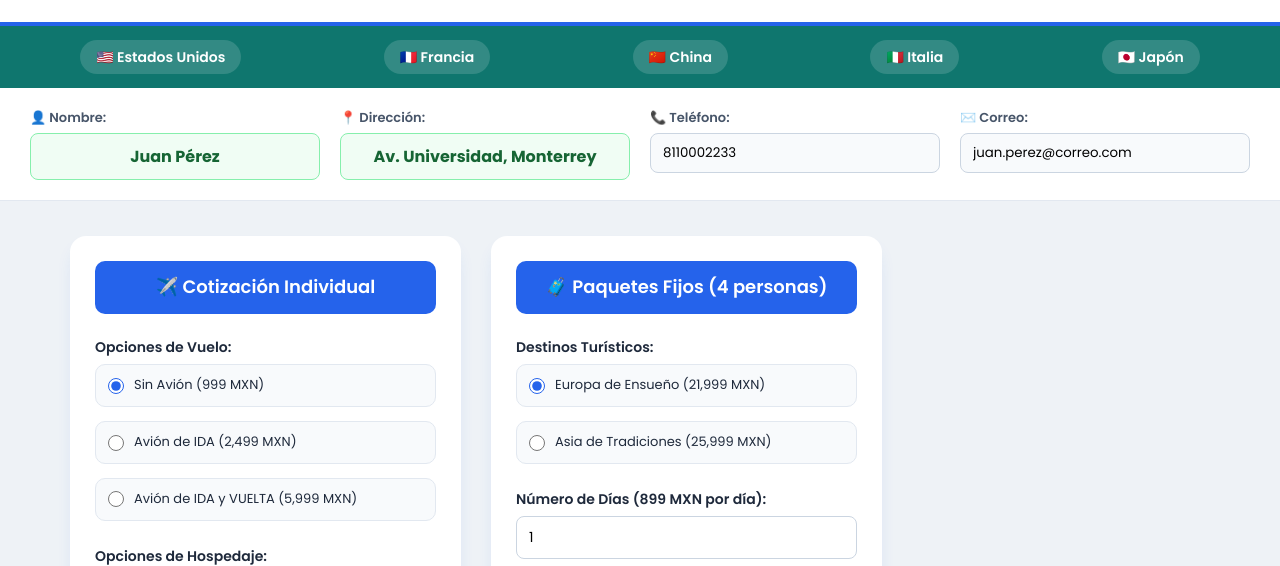
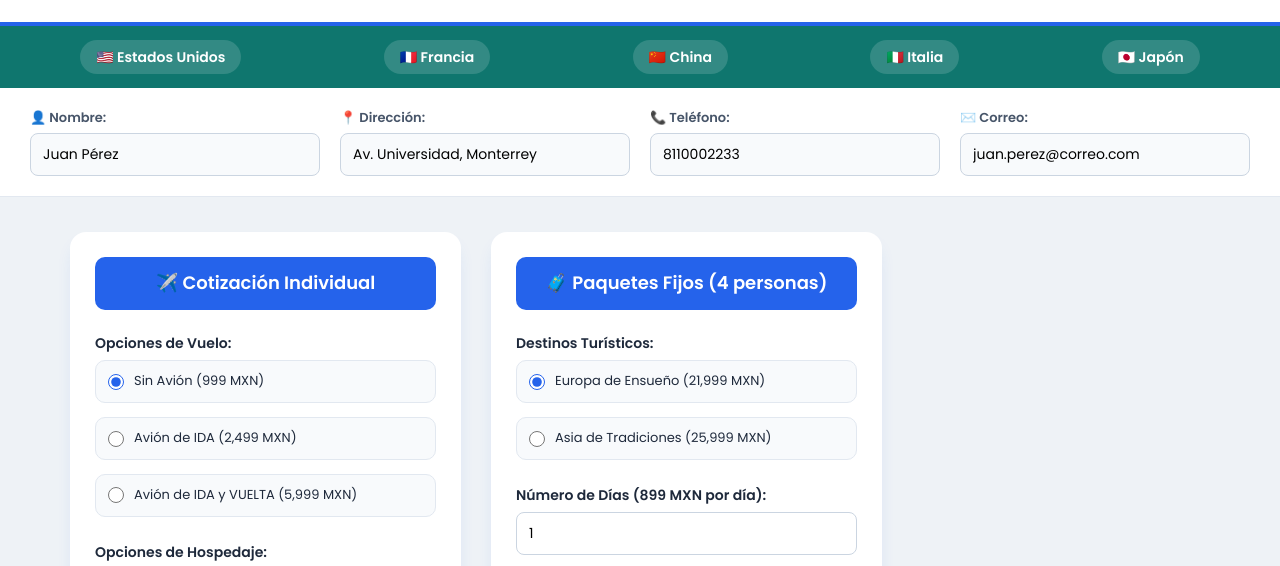
Before and after one commit to al45979-ship-it/practicas-viajes-andres-uribe, a plain HTML site: page index.html in a window 1280 px wide. Shown: the part 158-724 px from the top of the page. Drawn offline with Linux system fonts and the light colour scheme.

Commit message:
Update style.css

```diff
--- a/style.css
+++ b/style.css
@@ -170,7 +170,7 @@
     height: 16px;
 }
 
-select, input[type="number"], input[type="text"] {
+select, input[type="number"], input[type="text"], input[type="tel"], input[type="email"] {
     width: 100%;
     padding: 10px 12px;
     border: 1px solid #cbd5e1;
@@ -178,11 +178,11 @@
     font-family: inherit;
     font-size: 14px;
 }
-select:focus, input[type="number"]:focus {
+select:focus, input[type="number"]:focus, input[type="text"]:focus, input[type="tel"]:focus, input[type="email"]:focus {
     outline: none;
     border-color: #2563eb;
 }
-input[type="text"] {
+input[readonly] {
     background-color: #f0fdf4;
     font-weight: 700;
     color: #166534;
```
